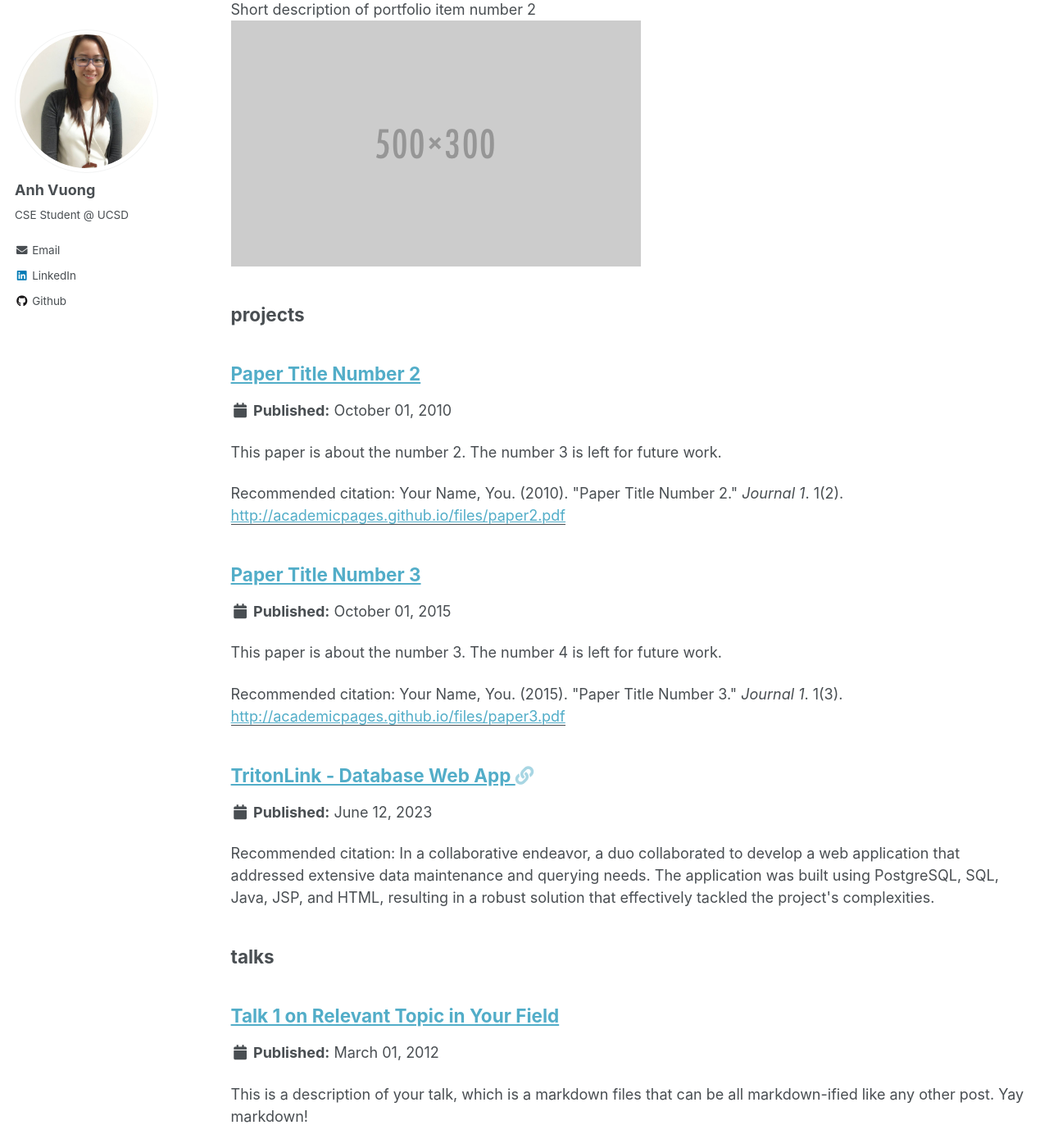
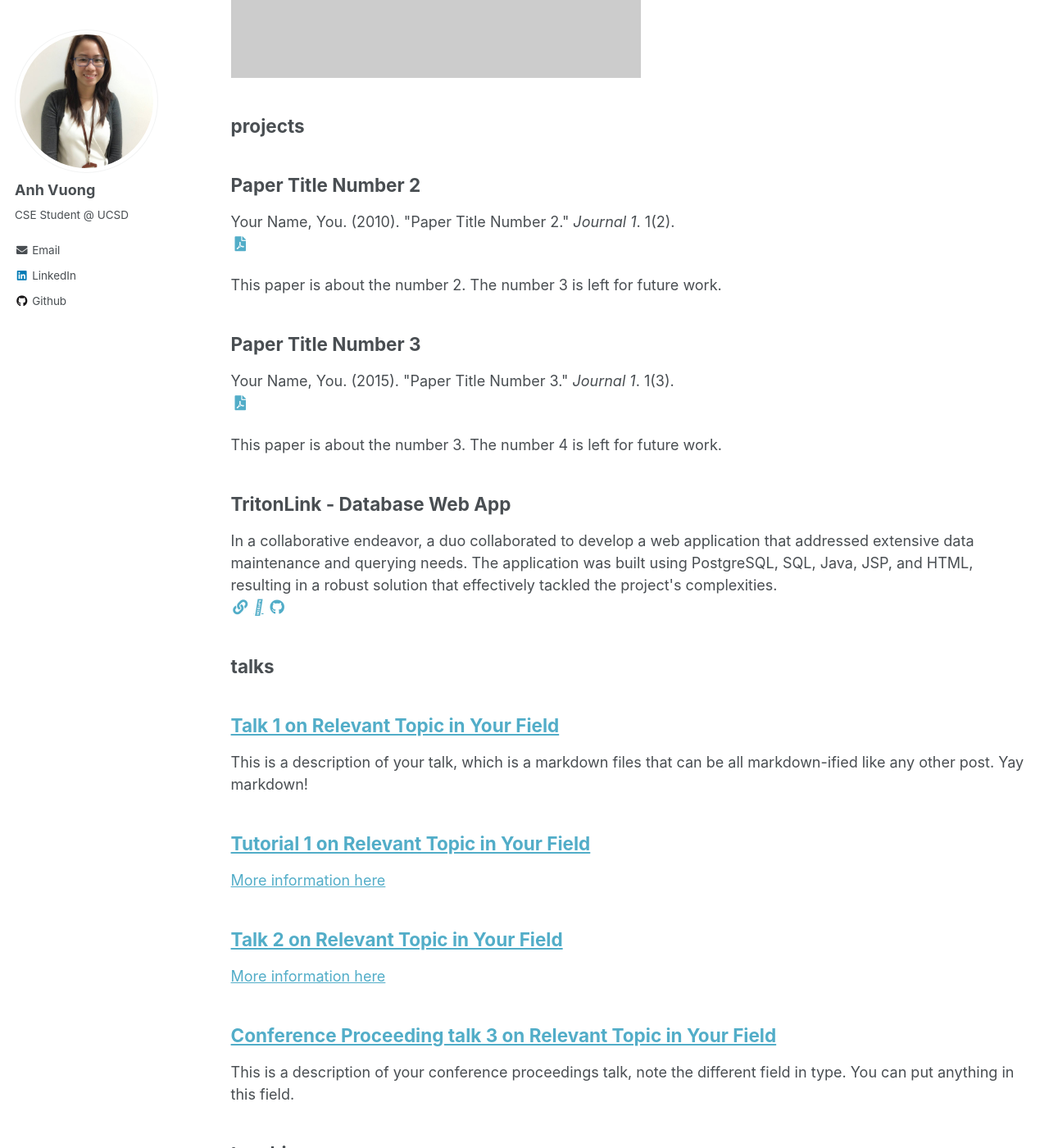
Before and after one commit to ahvuong/ahvuong.github.io, a Jekyll site: the page built from _pages/sitemap.md, in a window 1280 px wide and 1400 px high, scrolled down 3621 px. Shown: the whole window at 82% size. Built offline with Jekyll 4.4.1, drawn with Linux system fonts in a browser that asks for light colours; some of the changed text lies outside the part shown.

Commit message:
Change publications into projects

```diff
--- a/_includes/archive-single.html
+++ b/_includes/archive-single.html
@@ -27,7 +27,9 @@
     {% endif %}
 
     <h2 class="archive__item-title" itemprop="headline">
-      {% if post.link %}
+      {% if post.collection == 'projects' %}
+        {{ title }}
+      {% elsif post.link %}
         <a href="{{ post.link }}">{{ title }}</a> <a href="{{ base_path }}{{ post.url }}" rel="permalink"><i class="fa fa-link" aria-hidden="true" title="permalink"></i><span class="sr-only">Permalink</span></a>
       {% else %}
         <a href="{{ base_path }}{{ post.url }}" rel="permalink">{{ title }}</a>
@@ -35,29 +37,69 @@
     </h2>
 
     {% if post.read_time %}
-      <p class="page__meta"><i class="fa fa-clock-o" aria-hidden="true"></i> {% include read-time.html %}</p>
+    {% elsif post.read_time and post.collection == 'posts' %}
+      <p class="page__meta"><i class="fa fa-clock" aria-hidden="true"></i> {% include read-time.html %}</p>
     {% endif %}
 
-        {% if post.collection == 'teaching' %}
-          <p> {{ post.type }}, <i>{{ post.venue }}</i>, {{ post.date | default: "1900-01-01" | date: "%Y" }} </p>
-        {% elsif post.collection == 'publications' %}
-          <p>Published in <i>{{ post.venue }}</i>, {{ post.date | default: "1900-01-01" | date: "%Y" }} </p>
-        {% elsif post.date %}
-         <p class="page__date"><strong><i class="fa fa-fw fa-calendar" aria-hidden="true"></i> {{ site.data.ui-text[site.locale].date_label | default: "Published:" }}</strong> <time datetime="{{ post.date | default: "1900-01-01" | date_to_xmlschema }}">{{ post.date | default: "1900-01-01" | date: "%B %d, %Y" }}</time></p>
-        {% endif %}
+    {% if post.collection == 'teaching' %}
+      <p> {{ post.type }}, <i>{{ post.venue }}</i>, {{ post.date | default: "1900-01-01" | date: "%Y" }} </p>
+    {% elsif post.collection == 'projects' %}
+      {% if post.abstract %}
+        <details><summary>Abstract</summary>
+        <blockquote>
+        <p>
+        {{ post.abstract }}
+        </p>
+        </blockquote>
+        </details>
+      {% endif %}
 
-    {% if post.excerpt and site.read_more != 'enabled' %}
+      <!-- citation and icon code -->
+      <p>
+      {% if post.citation %}
+        {{ post.citation }}
+      {% endif %}
+      <br>
+      {% if post.link %}
+        <a href="{{ post.link }}"><i class="fas fa-fw fa-link zoom" aria-hidden="true"></i></a>
+      {% endif %}
+      {% if post.paperurl %}
+        <a href="{{ post.paperurl }}"><i class="fas fa-fw fa-file-pdf zoom" aria-hidden="true"></i></a>
+      {% endif %}
+      {% if post.youtube %}
+        <a href="{{ post.youtube }}"><i class="fa-brands fa-youtube" aria-hidden="true"></i></a>
+      {% endif %}
+      {% if post.code %}
+        <a href="{{ post.code }}"><i class="fas fa-fw fa-code zoom" aria-hidden="true"></i></a>
+      {% endif %}
+      {% if post.github %}
+        <a href="{{ post.github }}"><i class="fab fa-fw fa-github zoom" aria-hidden="true"></i></a>
+      {% endif %}
+      </p>
+    {% elsif post.collection == 'posts' and post.date %}
+      <p class="page__date"><i class="fa fa-fw fa-calendar" aria-hidden="true"></i> <time datetime="{{ post.date | default: "1900-01-01" | date_to_xmlschema }}">{{ post.date | default: "1900-01-01" | date: "%B %d, %Y" }}</time></p>
+    {% endif %}
+
+    {% if post.excerpt and post.collection == 'research' and site.read_more != 'enabled' %}
+      <p class="archive__item-excerpt" itemprop="description">
+        <a href="{{ base_path }}{{ post.url }}" rel="permalink">
+        <div class="container">
+          {{ post.excerpt }}
+          <div class="overlay">
+          </div>
+        </div>
+        </a>
+      </p>
+    {% elsif post.excerpt and site.read_more != 'enabled' %}
     <p class="archive__item-excerpt" itemprop="description">{{ post.excerpt | markdownify }}</p>
     {% elsif post.excerpt and site.read_more == 'enabled' %}
-    <p class="archive__item-excerpt" itemprop="description"><p>{{ post.excerpt | markdownify | remove: '<p>' | remove: '</p>' }}<strong><a href="{{ base_path }}{{ post.url }}" rel="permalink"> Read more</a></strong></p></p>
-    {% endif %}
-
-    {% if post.citation and post.paperurl %}
-      <p>Recommended citation: {{ post.citation }} <a href="{{ post.paperurl }}"><u>{{ post.paperurl }}</u></a></p>
-    {% elsif post.citation %}
-      <p>Recommended citation: {{ post.citation }} </p>
-    {% elsif post.paperurl %}
-      <p>Download <a href=" {{ post.paperurl }} "><u>here</u></a></p>
+      <p class="archive__item-excerpt" itemprop="description">
+        <p>{{ post.excerpt | markdownify | remove: '<p>' | remove: '</p>' }}
+          <strong>
+            <a href="{{ base_path }}{{ post.url }}" rel="permalink"> Read more</a>
+          </strong>
+        </p>
+      </p>
     {% endif %}
 
   </article>
```
